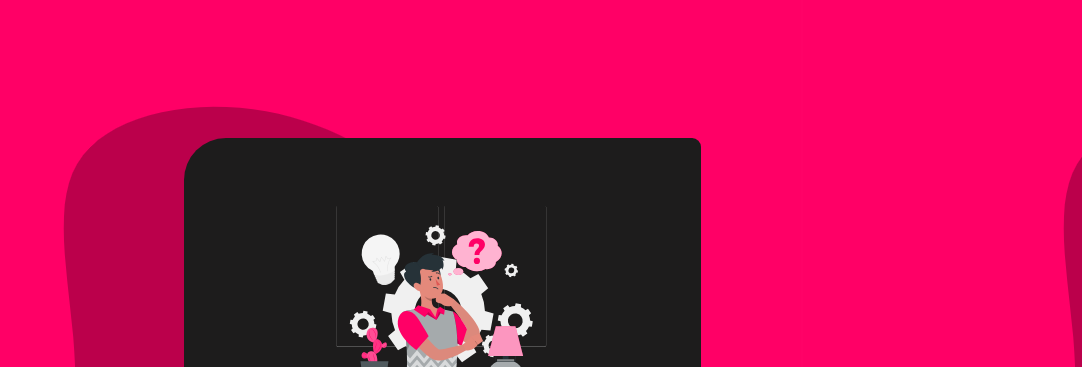
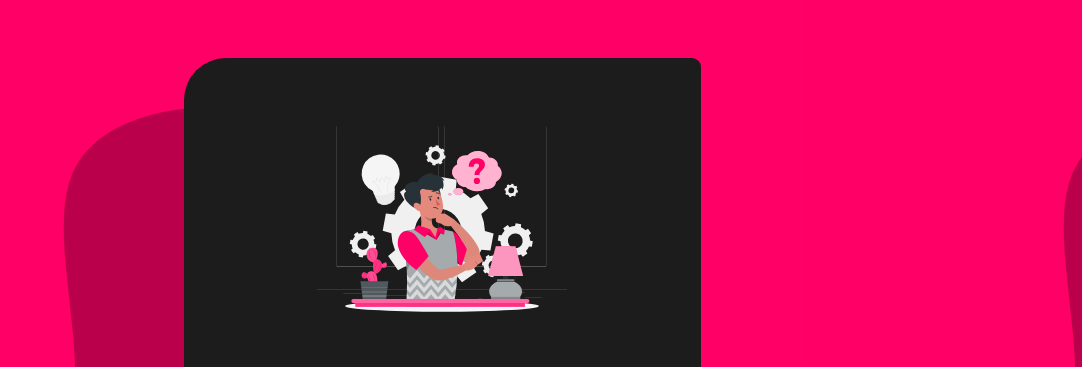
Before and after one commit to abdulsodev/numberguess-game, a plain HTML site: page index.html in a window 1280 px wide. Shown: the top 367 px of the page, without its empty margins (198-1280 px from the left). Drawn offline with nearby package versions, Linux system fonts and the light colour scheme.

Commit message:
adjusted margin for desktop

```diff
--- a/style.css
+++ b/style.css
@@ -9,7 +9,7 @@ body{
     padding: 40px 100px;
     border-radius: 42px 9px;
     position: relative;
-    margin-top: 130px;
+    margin-top: 50px;
     display: grid;
     place-items: center;
     z-index: 1;
```
Also changed, not shown: 1 other file.
